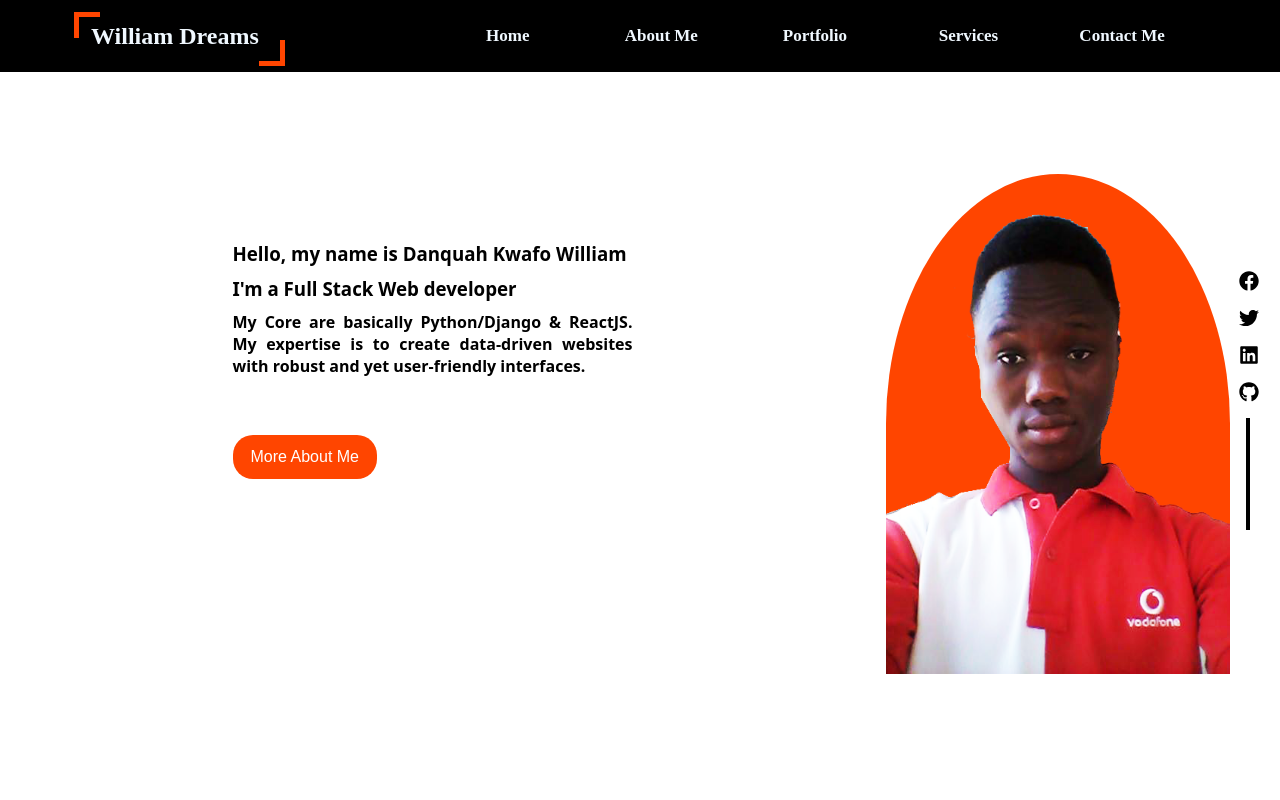
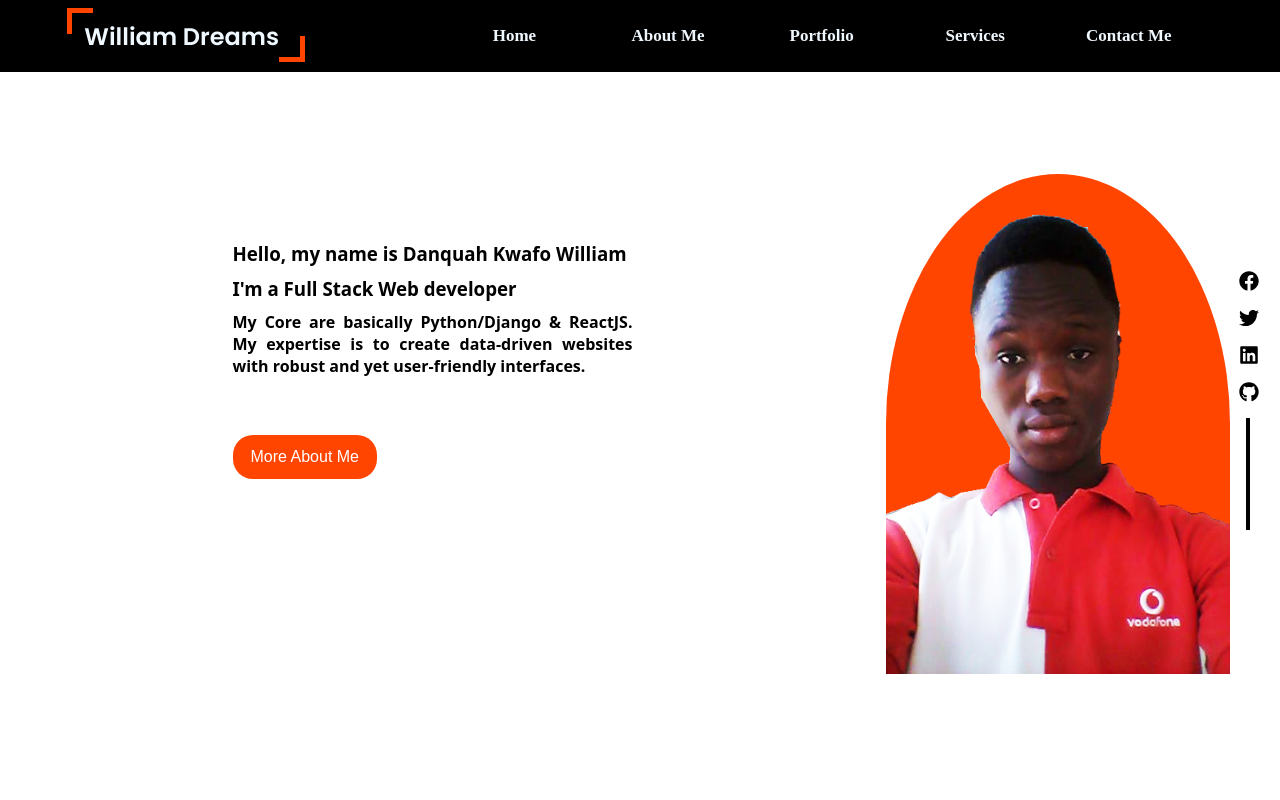
Before and after one commit to Williamdreams89/new-portfolio-site, a React (Create React App) app: page / in a window 1280 px wide. Shown: the top 800 px of the page. Built offline with nearby package versions, Linux system fonts and the light colour scheme.

Commit message:
Font family to Poppins

```diff
--- a/src/App.css
+++ b/src/App.css
@@ -1,3 +1,5 @@
+@import url('https://fonts.googleapis.com/css2?family=Poppins:wght@200;400;600&family=Ultra&display=swap');
+
 * {
   padding: 0;
   margin: 0;
--- a/src/components/navigation/NavigationStyles.js
+++ b/src/components/navigation/NavigationStyles.js
@@ -8,7 +8,7 @@ export const NavigationBar = styled.nav`
     display: flex;
     justify-content: space-around;
     align-items: center;
-    font-family: cursive;
+    font-family: 'Clicker';
     position: fixed;
     z-index: 100;
 
@@ -17,7 +17,7 @@ export const NavigationBar = styled.nav`
         color: aliceblue;
         position: relative;
         padding: 10px;
-        font-family: cursive;
+        font-family: 'Poppins', sans-serif;
 
         &::before{
             padding: 10px;
```
